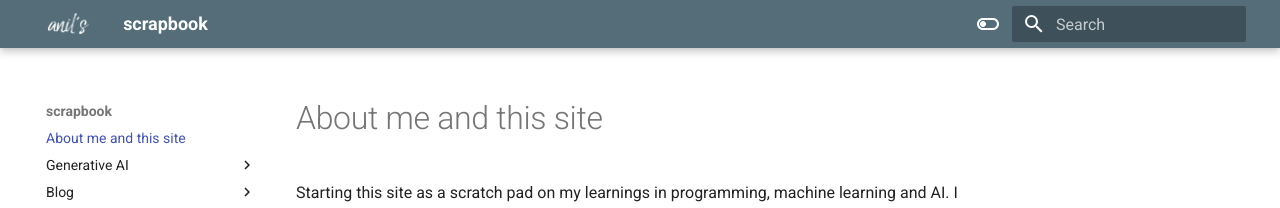
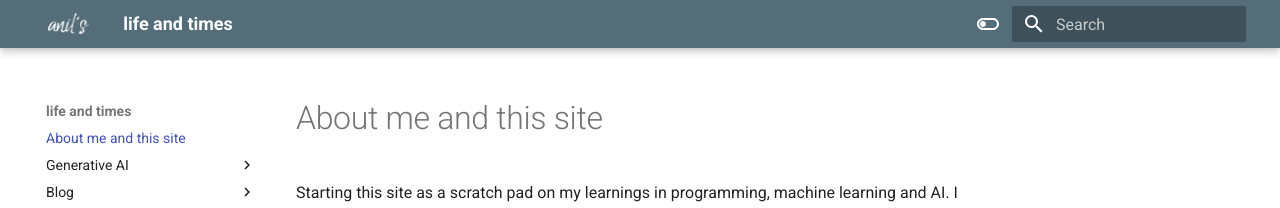
Before and after one commit to anilnairxyz/techtonic, an MkDocs documentation site: the page built from docs/index.md, in a window 1280 px wide. Shown: the top 208 px of the page. Built offline with MkDocs 1.6.1 and Material for MkDocs 9.7.7, drawn with Linux system fonts in a browser that asks for light colours.

Commit message:
update readme

```diff
--- a/mkdocs.yml
+++ b/mkdocs.yml
@@ -1,4 +1,4 @@
-site_name: scrapbook
+site_name: life and times
 
 theme:
     name: 'material'
```
